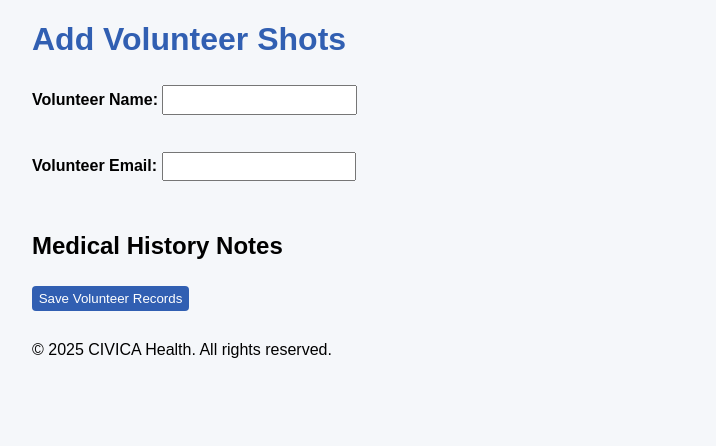
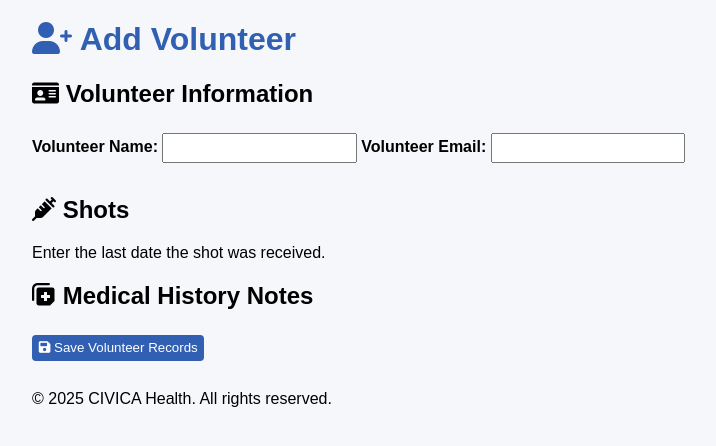
Before and after one commit to CivicaHealth/Volunteer_Health_Tracker, a Flask app: page /add_volunteer in a window 1280 px wide. Shown: the part 84-530 px from the top of the page, without its empty margins (0-716 px from the left). Run offline with Flask 3, Linux system fonts and the light colour scheme.

Commit message:
Update reminder_form.html

```diff
--- a/templates/reminder_form.html
+++ b/templates/reminder_form.html
@@ -1,32 +1,65 @@
 {% extends "base.html" %}
-{% block title %}{% if edit_mode %}Edit Volunteer Shots{% else %}Add Volunteer Shots{% endif %}{% endblock %}
+{% block title %}
+    {% if edit_mode %}Edit Volunteer{% else %}Add Volunteer{% endif %}
+{% endblock %}
+
 {% block content %}
-<h1>{% if edit_mode %}Edit Volunteer Shots{% else %}Add Volunteer Shots{% endif %}</h1>
-<form method="POST">
+<h1 class="page-title">
+    {% if edit_mode %}
+        <i class="fas fa-user-edit"></i> Edit Volunteer
+    {% else %}
+        <i class="fas fa-user-plus"></i> Add Volunteer
+    {% endif %}
+</h1>
+
+<div class="form-card">
+    <form method="POST" class="form">
+
+        <!-- Volunteer Info -->
+        <h2 class="form-section-title"><i class="fas fa-id-card"></i> Volunteer Information</h2>
+
         <label for="volunteer">Volunteer Name:</label>
-    <input type="text" id="volunteer" name="volunteer" value="{% if edit_mode %}{{ volunteer.name }}{% endif %}" {% if edit_mode %}readonly{% endif %}><br><br>
+        <input type="text" id="volunteer" name="volunteer"
+               value="{% if edit_mode %}{{ volunteer.name }}{% endif %}"
+               {% if edit_mode %}readonly{% endif %}>
 
         <label for="email">Volunteer Email:</label>
-    <input type="email" id="email" name="email" value="{% if edit_mode %}{{ volunteer.email }}{% endif %}"><br><br>
+        <input type="email" id="email" name="email"
+               value="{% if edit_mode %}{{ volunteer.email }}{% endif %}">
+
 
         <!-- Shots Section -->
-    {% for shot in shots %}
-        <div>
+        <h2 class="form-section-title"><i class="fas fa-syringe"></i> Shots</h2>
+        <p class="form-help">Enter the last date the shot was received.</p>
+
+        {% for shot in shots | sort(attribute='name') %}
+            <div class="form-row">
                 <label>{{ shot.name }} (every {{ shot.frequency }} days):</label>
-            <input type="date" name="last_date_{{ shot.id }}" value="{% if edit_mode and shot.id in volunteer.shots %}{{ volunteer.shots[shot.id] }}{% endif %}">
+                <input type="date" name="last_date_{{ shot.id }}"
+                       value="{% if edit_mode and volunteer.shots.get(shot.id|string) %}{{ volunteer.shots.get(shot.id|string) }}{% endif %}">
             </div>
         {% endfor %}
 
-    <!-- Medical History Section -->
-    <h2>Medical History Notes</h2>
-    {% for med in medical_history %}
-        <div>
+        <!-- Medical History -->
+        <h2 class="form-section-title"><i class="fas fa-notes-medical"></i> Medical History Notes</h2>
+
+        {% for med in medical_history | sort(attribute='name') %}
+            <div class="form-row">
                 <label>{{ med.name }}:</label>
                 <input type="text" name="medical_note_{{ med.id }}"
-                   value="{% if edit_mode and med.id in volunteer.medical_history %}{{ volunteer.medical_history[med.id] }}{% endif %}">
+                       value="{% if edit_mode and volunteer.medical_history.get(med.id|string) %}{{ volunteer.medical_history.get(med.id|string) }}{% endif %}">
             </div>
         {% endfor %}
 
-    <button type="submit">{% if edit_mode %}Save Changes{% else %}Save Volunteer Records{% endif %}</button>
+        <button type="submit" class="primary-btn">
+            {% if edit_mode %}
+                <i class="fas fa-save"></i> Save Changes
+            {% else %}
+                <i class="fas fa-save"></i> Save Volunteer Records
+            {% endif %}
+        </button>
+
     </form>
+</div>
+
 {% endblock %}
```
Lines whose indentation alone changed are shown as unchanged.
